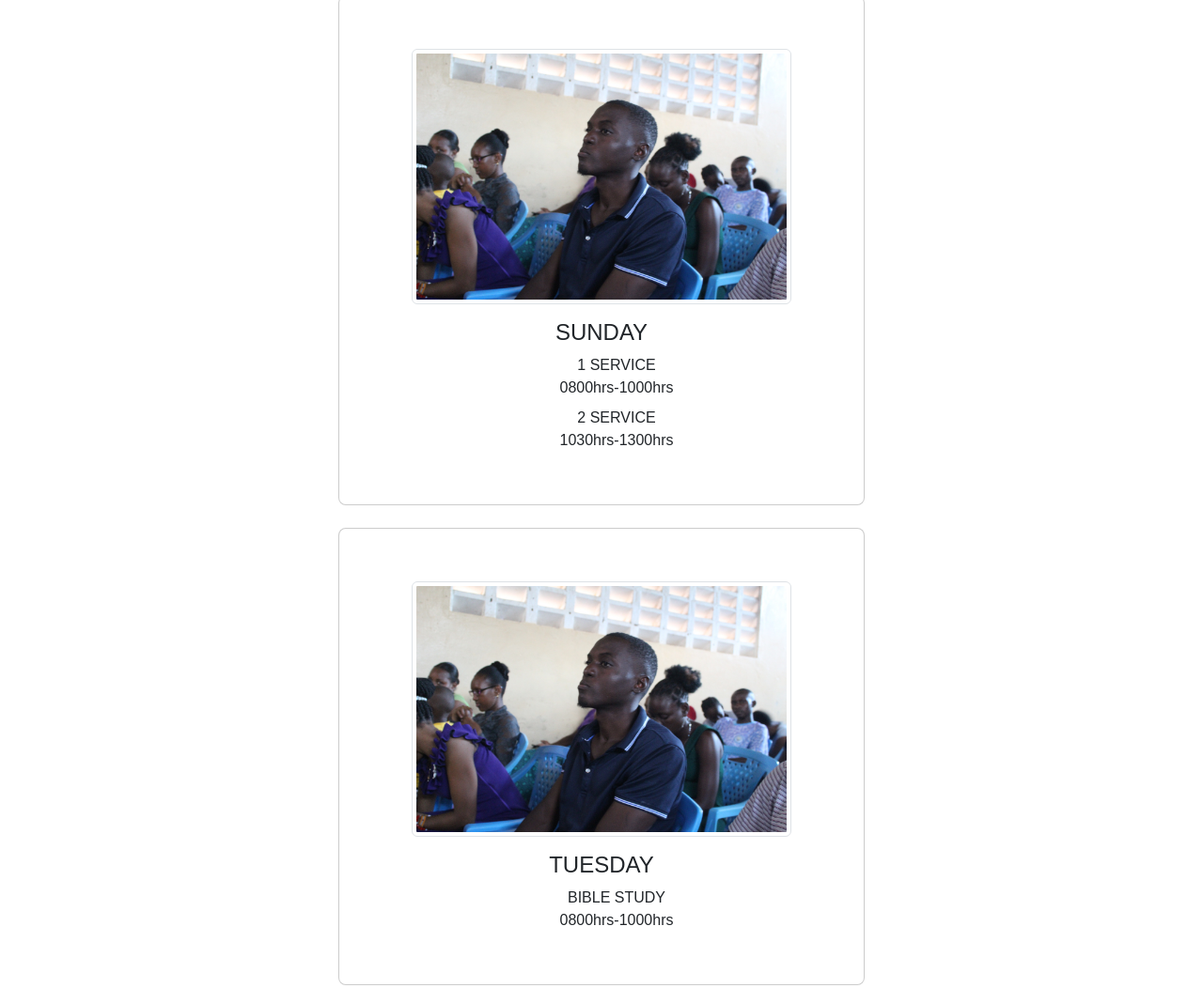
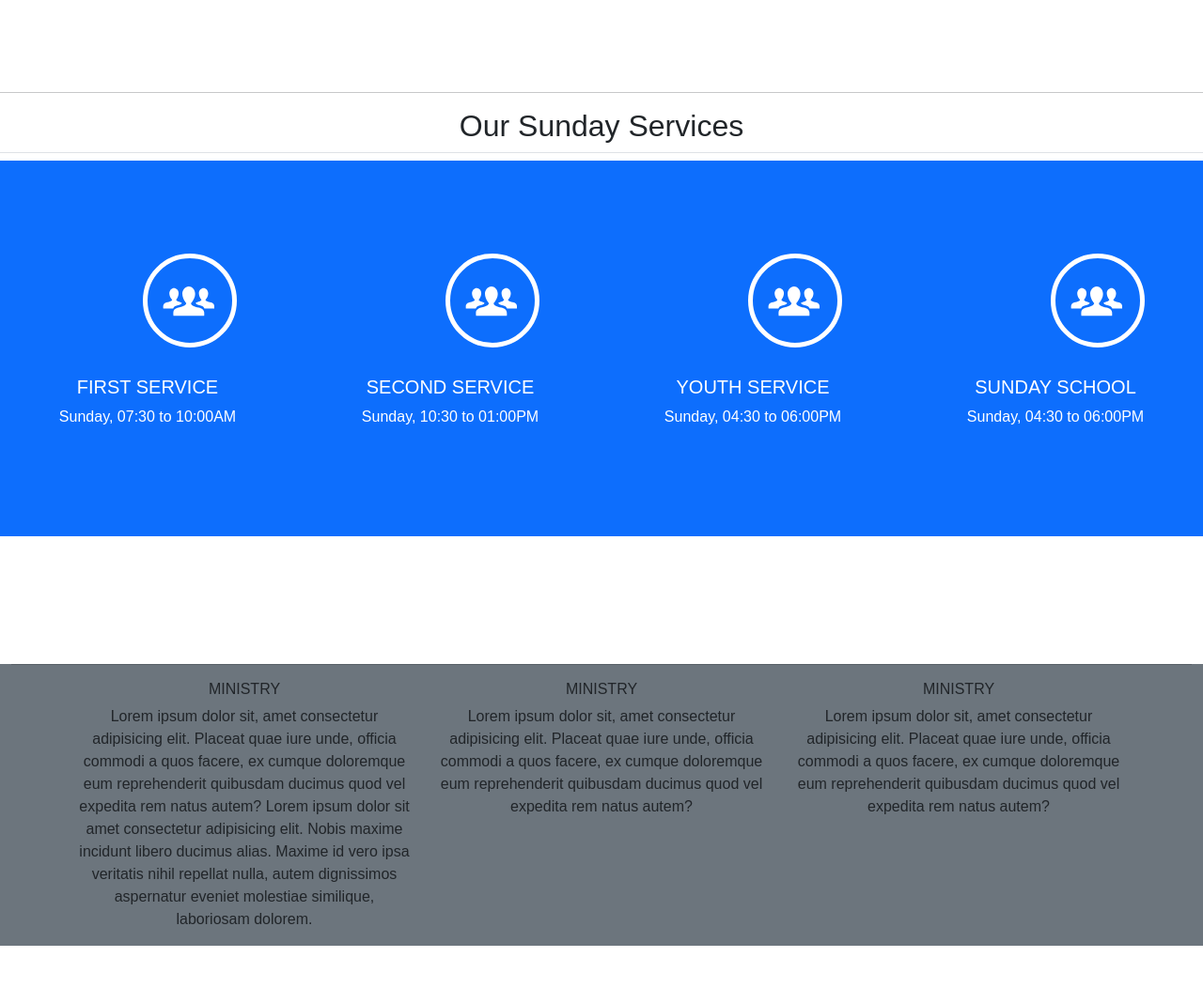
Before and after one commit to J-Chondo/Mychurch-website, a plain HTML site: page index.html in a window 1280 px wide. Shown: the part 1526-2578 px from the top of the page at 94% size. Drawn offline with nearby package versions, Linux system fonts and the light colour scheme; a web font is replaced by a local one.

Commit message:
changing service section

```diff
--- a/index.html
+++ b/index.html
@@ -7,6 +7,8 @@
     <link href="https://cdn.jsdelivr.net/npm/bootstrap@5.3.2/dist/css/bootstrap.min.css" rel="stylesheet" integrity="sha384-T3c6CoIi6uLrA9TneNEoa7RxnatzjcDSCmG1MXxSR1GAsXEV/Dwwykc2MPK8M2HN" crossorigin="anonymous">
 
     <link rel="stylesheet" href="https://cdnjs.cloudflare.com/ajax/libs/font-awesome/5.13.0/css/all.min.css">
+
+    <link rel="stylesheet" href="https://stackpath.bootstrapcdn.com/font-awesome/4.7.0/css/font-awesome.min.css">
 
     <link rel="stylesheet" href="https://stackpath.bootstrapcdn.com/font-awesome/4.7.0/css/font-awesome.min.css">
 
@@ -124,59 +126,50 @@
 
     <hr class="featurette-divider">
         <div class="row featurette">
-            <div class="col-md-7">
-                <h2 class="pb-2 border-bottom  text-center text-primary">WELCOME TO RESURRECTION FAMILY</h2>
-              <p class="lead">And yes, this is the last block of representative placeholder content. Again, not really intended to be actually read, simply here to give you a better view of what this would look like with some actual content. Your content.</p>
-            </div>
+            <h2 class="pb-2 border-bottom  text-center text-primary">WELCOME TO RESURRECTION FAMILY</h2>
             <div class="col-md-5">
                 <img class="bd-placeholder-img bd-placeholder-img-lg featurette-image img-fluid mx-auto" width="500" height="500" src="images/image 2.jpg" role="img" aria-label="Placeholder: 500x500" preserveAspectRatio="xMidYMid slice" focusable="false"><title>Placeholder</title><rect width="100%" height="100%" fill="var(--bs-secondary-bg)"></rect><text x="50%" y="50%" fill="var(--bs-secondary-color)" dy=".3em"></text></img>
               </div>
           </div>
+            <div class="col-md-7">
+              <p class="lead">And yes, this is the last block of representative placeholder content. Again, not really intended to be actually read, simply here to give you a better view of what this would look like with some actual content. Your content.</p>
+            </div>
+
           <hr class="featurette-divider">
     </div>
 </section>
 
 <section>
-    <div class="container">
-        <hr class="featurette-divider">
 
-        <h2 class="pb-2 border-bottom  text-center ">OUR SERVICES</h2>
+<hr class="featurette-divider">
+<h2 class="pb-2 border-bottom  text-center ">Our Sunday Services</h2>
+    <div class="container-fluid bg-primary">
         <div class="box-container">
-
             <div class="box">
-                <img src="images/image 2.jpg" class="img-thumbnail" alt="">
-                <h4>SUNDAY</h4>
-                <ul>
-                    <li>1 SERVICE</li>
-                    <dd>0800hrs-1000hrs</dd>
-                    <li>2 SERVICE</li>
-                    <dd>1030hrs-1300hrs</dd>
-                </ul>
+                <div class="circle"> <img src="images/noun_15061.svg" alt="">
+                </div>
+                <h5 class="text-white">FIRST SERVICE</h5>
+                <P class="text-white">Sunday, 07:30 to 10:00AM</P>
             </div>
             <div class="box">
-                <img src="images/image 2.jpg" class="img-thumbnail" alt="">
-                <h4>TUESDAY</h4>
-                <ul>
-                    <li>BIBLE STUDY</li>
-                    <dd>0800hrs-1000hrs</dd>
-                </ul>
+                <div class="circle"> <img src="images/noun_15061.svg" alt="">
+                </div>
+                <h5 class="text-white">SECOND SERVICE</h5>
+                <P class="text-white">Sunday, 10:30 to 01:00PM</P>
             </div>
             <div class="box">
-                <img src="images/image 2.jpg" class="img-thumbnail" alt="">
-                <h4>THURSDAY</h4>
-                <ul>
-                    <li>PRAYERS & FASTING</li>
-                    <dd>0800hrs-1000hrs</dd>
-                </ul>
+                <div class="circle"><img src="images/noun_15061.svg" alt="">
+                </div>
+                <h5 class="text-white">YOUTH SERVICE</h5>
+                <P class="text-white">Sunday, 04:30 to 06:00PM</P>
             </div>
-            <div class="box" >
-                <img src="images/image 2.jpg" class="img-thumbnail" alt="">
-                <h4>FRIDAY</h4>
-                <ul>
-                    <li>KESHA</li>
-                    <dd>0800hrs-1000hrs</dd>
-                </ul>
+            <div class="box">
+                <div class="circle"><img src="images/noun_15061.svg" alt=""></div>
+                <h5 class="text-white">SUNDAY SCHOOL</h5>
+                <P class="text-white">Sunday, 04:30 to 06:00PM</P>
             </div>
+        </div>
+
     </div>
 </section>
 <section>
--- a/style.css
+++ b/style.css
@@ -167,29 +167,40 @@ a {
     }
 
 }
+.box-container{
+    display: flex;
+    justify-content: center;
+    align-items: center;
+    height: 50vh;
+    gap: 2rem;
+}
+.box{
+    flex: 1;
+    max-width: 400px;
+    padding: 20px;
+    background-color: transparent;
+    border-radius: 5px;
+    text-align: center;
 
-.box-container{
-    display: grid;
-    grid-template-columns: repeat(auto-fit, 35rem);
-    gap:1.5rem;
-    justify-content: center;
+
 }
+.box .circle{
+    height: 100px;
+    width: 100px;
+    border: 5px solid white;
+    background-color: transparent;
+    border-radius: 50%;
+    margin-left: 120px;
+    margin-bottom: 30px;
 
- .box-container .box{
-    padding:2.5rem;
-    background: white;
-    border-radius: .5rem;
-    border:.1rem solid rgba(0,0,0,.2);
-    box-shadow: var(--box-shadow);
-    position: relative;
-    overflow: hidden;
-    text-align: center;
 }
-
-.box-container .box img{
-    height:17rem;
-    margin:1rem;
+@media (max-width: 1240px) {
+    .box-container{
+        flex-direction:column;
+        height:100%;
+    }
+    .box .circle{
+    margin-bottom: 30px;
+    margin-left: 50px;
+    }
 }
-ul{
-    list-style: none;
-}
```
Also changed, not shown: images/noun_15061.svg (added).
